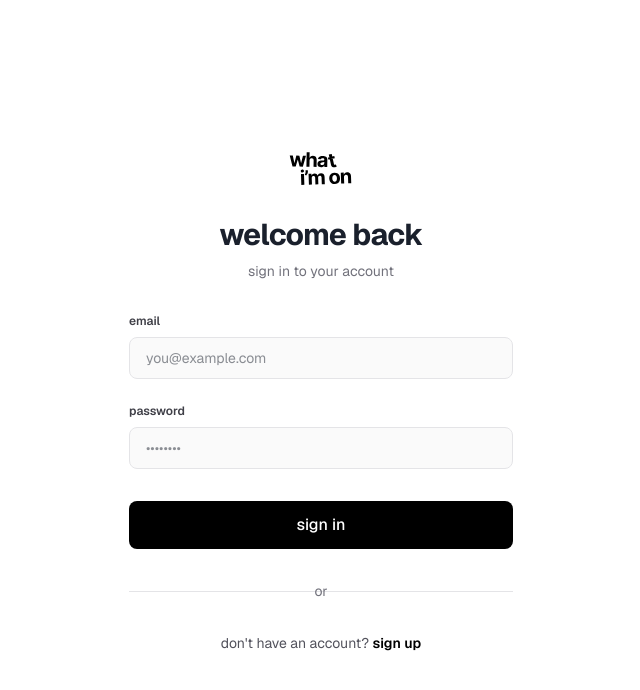
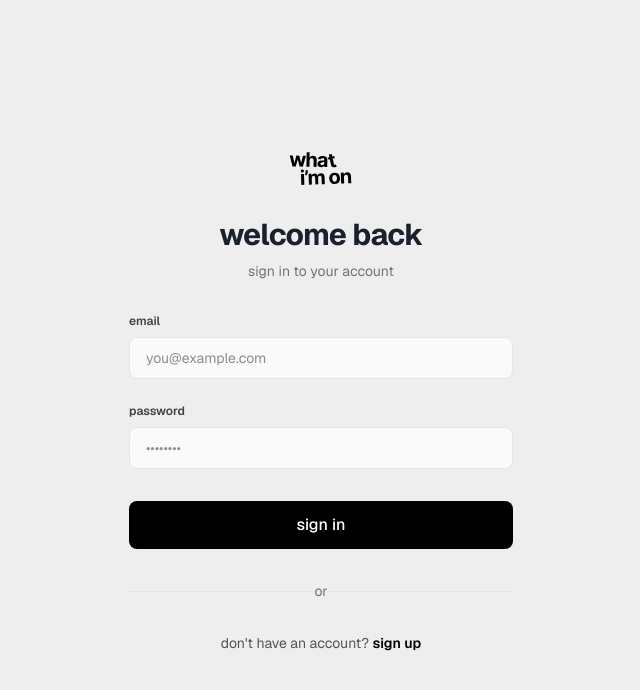
Before and after one commit to peucastro/what-im-on, a Next.js app: page /login in a window 1280 px wide. Shown: the top 690 px of the page, without its empty margins (319-959 px from the left). Built offline with nearby package versions, Linux system fonts and the light colour scheme; no server answers.

Commit message:
fixed old colors

```diff
--- a/components/FeaturedItem.tsx
+++ b/components/FeaturedItem.tsx
@@ -306,7 +306,7 @@ export default function FeaturedItem({
             {/* Extra Far Left - 50px */}
             {isPortrait && (
               <div
-                className={`h-[50px] ${aspectClass} bg-app-secondary-accent border border-app-border opacity-[0.05] rounded-app flex-shrink-0 transition-transform duration-300 ${isOwner ? 'group-hover/shelf:-translate-x-1' : ''}`}
+                className={`h-[50px] ${aspectClass} bg-app-secondary-accent border border-app-border opacity-10 rounded-app flex-shrink-0 transition-transform duration-300 ${isOwner ? 'group-hover/shelf:-translate-x-1' : ''}`}
               />
             )}
 
@@ -359,7 +359,7 @@ export default function FeaturedItem({
             {/* Extra Far Right - 50px */}
             {isPortrait && (
               <div
-                className={`h-[50px] ${aspectClass} bg-app-secondary-accent opacity-[0.05] rounded-app border border-app-border flex-shrink-0 transition-transform duration-300 ${isOwner ? 'group-hover/shelf:translate-x-1' : ''}`}
+                className={`h-[50px] ${aspectClass} bg-app-secondary-accent opacity-10 rounded-app border border-app-border flex-shrink-0 transition-transform duration-300 ${isOwner ? 'group-hover/shelf:translate-x-1' : ''}`}
               />
             )}
           </div>
--- a/utils/themes.ts
+++ b/utils/themes.ts
@@ -42,7 +42,7 @@ export const THEMES: Record<string, ThemeDefinition> = {
       secondaryAccent: '#4a5568',
       overlay: 'none',
       navBackground: '#ffffff',
-      pageBackground: '#ffffff',
+      pageBackground: '#eeeeee',
     },
   },
   forest: {
@@ -70,8 +70,8 @@ export const THEMES: Record<string, ThemeDefinition> = {
       headerBackground: '#000000',
       profileBackground: '#000000',
       font: '#C97C00',
-      accent: '#000000',
-      secondaryAccent: '#8a5500',
+      accent: '#C97C00',
+      secondaryAccent: '#000000',
       overlay: 'none',
       navBackground: '#000000',
       pageBackground: '#000000',
```
